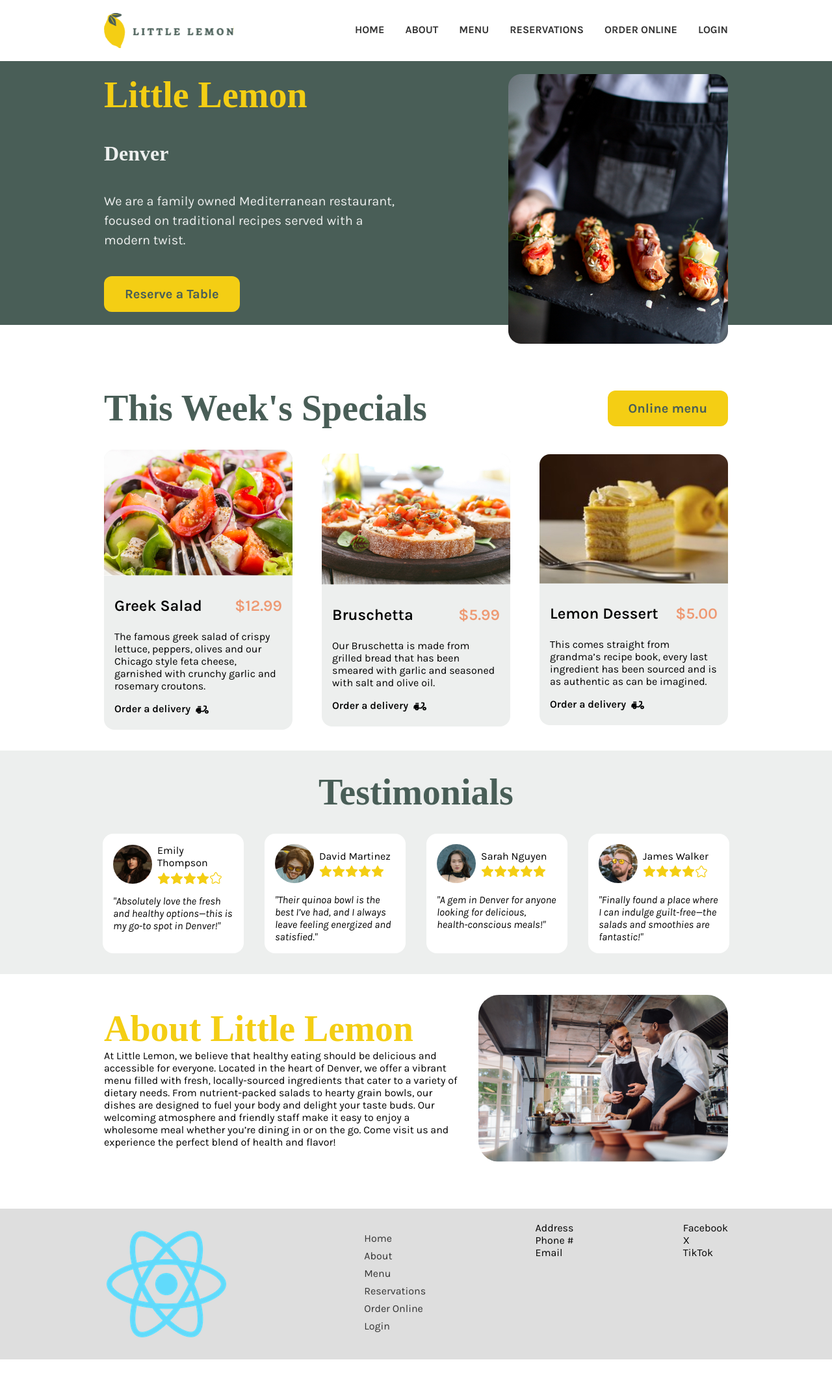
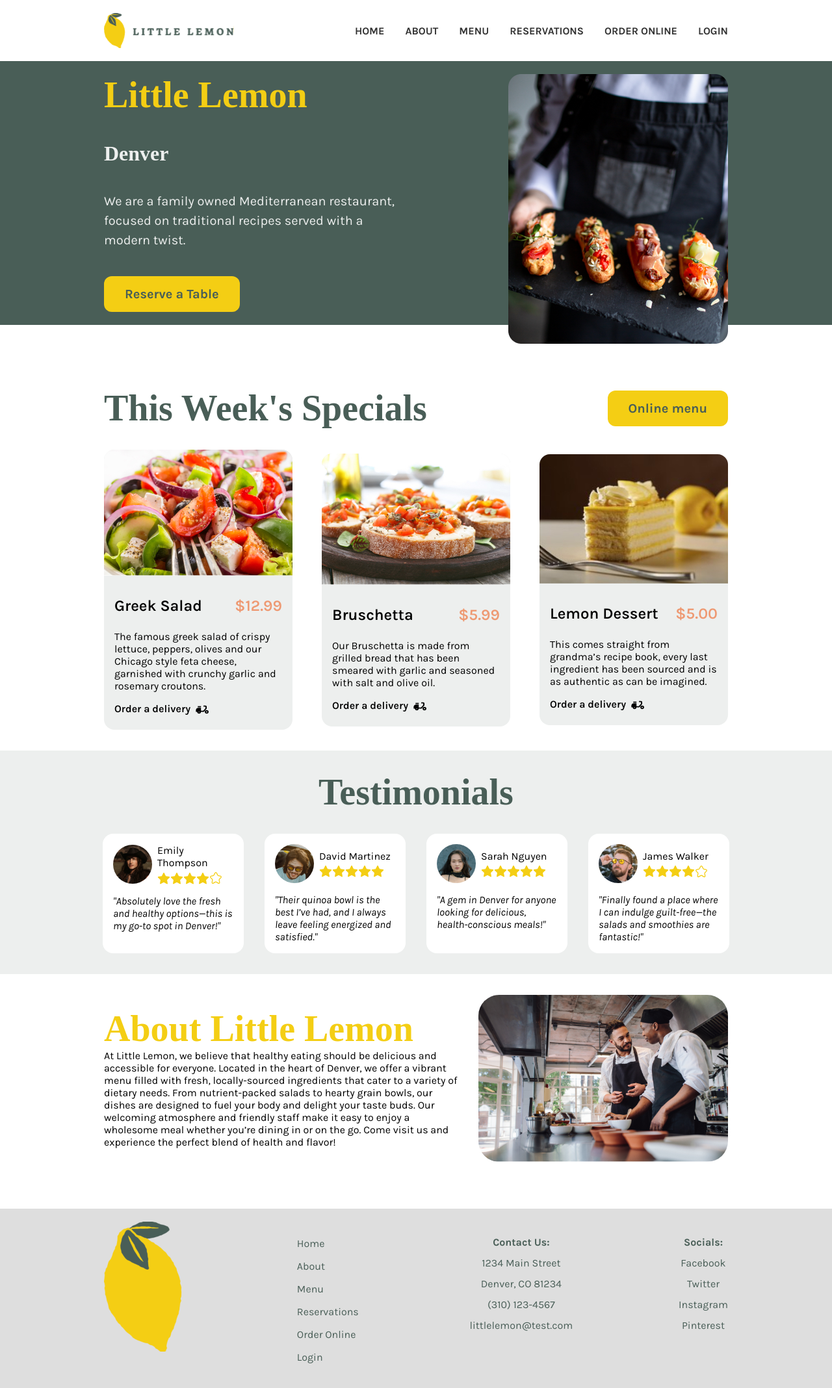
Before and after one commit to ajenkins198621/meta-frontend-capstone, a React (Create React App) app: page / in a window 1280 px wide. Shown: the top 2136 px of the page at 65% size. Before the commit the page ends 2092 px from the top, so only its background shows below. Built offline with nearby package versions, Linux system fonts and the light colour scheme; a web font is replaced by a local one.

Commit message:
Add styles to header and footer

```diff
--- a/src/App.css
+++ b/src/App.css
@@ -76,38 +76,97 @@ button:hover {
 /* ---------------------------------- */
 
 header {
+	align-items: center;
 	display: flex;
-	flex-direction: column;
+	justify-content: space-between;
 	padding: 1.25rem 0;
-}
-
-@media (min-width: 768px) {
-	header {
-		flex-direction: row;
-		justify-content: space-between;
-	}
 }
 
 header .logo {
 	width: 200px;
 }
 
-header nav ul {
+header button {
+	padding: 0;
+	background: none;
+}
+
+header button:hover {
+	background: none;
+}
+
+@media (min-width: 768px) and (max-width: 1023px) {
+	header .logo {
+		width: 130px;
+	}
+}
+
+/* ------------------------------------ */
+/* ------------- MAIN NAV ------------- */
+/* ------------------------------------ */
+
+.main-nav {
+	display: none;
+}
+.main-nav nav ul {
 	display: flex;
-	flex-wrap: wrap;
+	flex-direction: column;
 	gap: 2rem;
 	list-style: none;
 }
 
-header nav ul li a {
+.main-nav nav ul li a {
 	color: #333;
 	font-weight: 700;
 	text-decoration: none;
 	text-transform: uppercase;
 }
 
-header nav ul li a:hover {
+.main-nav nav ul li a:hover {
 	text-decoration: underline;
+}
+
+.hamburger-menu {
+	display: block;
+}
+
+@media (max-width: 767px) {
+	.main-nav.menu-open {
+		background-color: var(--color-light);
+		box-shadow: 0 0 10px rgba(0, 0, 0, 0.1);
+		border-left: 1px solid rgba(0, 0, 0, 0.1);
+		border-right: 1px solid rgba(0, 0, 0, 0.1);
+		border-radius: 0 0 0 1rem;
+		display: block;
+		padding: 2rem;
+		position: absolute;
+		right: 0;
+		text-align: right;
+		transition: all 1s ease;
+		top: 0;
+	}
+}
+
+@media (min-width: 768px) {
+	.hamburger-menu {
+		display: none;
+	}
+
+	.main-nav {
+		display: block;
+		position: relative;
+	}
+
+	.main-nav nav ul {
+		flex-direction: row;
+	}
+}
+
+@media (min-width: 768px) and (max-width: 1023px) {
+	.main-nav nav ul {
+		font-size: 0.8rem;
+		gap: 1rem;
+	}
 }
 
 /* ---------------------------------- */
@@ -116,28 +175,67 @@ header nav ul li a:hover {
 
 footer {
 	background-color: #dedede;
+	color: var(--color-dark-green);
 	width: 100%;
 }
-footer .container {
+
+footer .footer-inner {
+	align-items: center;
 	display: flex;
+	flex-direction: column;
 	justify-content: space-between;
 	padding: 1.25rem 0;
 }
 
-footer ul {
+footer img {
+	display: inline;
+	max-height: 150px;
+}
+
+footer .footer-nav {
 	display: flex;
 	flex-direction: column;
 	gap: 0.5rem;
-	list-style: none;
+	text-align: center;
 }
 
-footer ul a {
-	color: #333;
+footer .footer-nav ul {
+	list-style: none;
+	padding: 0;
+}
+
+footer .footer-nav ul li {
+	padding: 0.5rem;
+}
+
+footer a {
+	color: var(--color-dark-green);
 	text-decoration: none;
 }
 
-footer ul a:hover {
+footer a:hover {
 	text-decoration: underline;
+}
+
+footer .address {
+	color: var(--color-dark-green);
+	margin-top: 1rem;
+	line-height: 2;
+	text-align: center;
+}
+
+@media (min-width: 768px) {
+	footer .footer-inner {
+		align-items: flex-start;
+		flex-direction: row;
+	}
+	footer img {
+		max-height: 200px;
+	}
+	footer .footer-nav ul {
+		flex-direction: row;
+		text-align: left;
+	}
 }
 
 /* ---------------------------------- */
@@ -154,44 +252,56 @@ main {
 
 .hero {
 	background-color: var(--color-dark-green);
-}
-
-.hero {
 	padding: 1.25rem 0;
 }
 
-.hero .container {
+.hero .hero-inner {
+	align-items: center;
 	display: flex;
 	flex-direction: column;
+	gap: 1.5rem;
+}
+
+.hero .description {
+	align-items: center;
+	display: flex;
+	flex-direction: column;
+	gap: 1rem;
+}
+
+.hero .description p {
+	color: var(--color-light);
+	font-size: 1.25rem;
+	line-height: 1.5;
+	text-align: center;
 }
 
 @media (min-width: 768px) {
-	.hero .container {
+	.hero .hero-inner {
+		align-items: flex-start;
 		gap: 2rem;
 		flex-direction: row;
 		justify-content: space-between;
 	}
-	.hero .container > div {
+	.hero .hero-inner > div {
 		position: relative;
 		width: calc(50% - 2rem);
 	}
-}
 
-.hero p {
-	color: var(--color-light);
-	font-size: 1.25rem;
-	line-height: 1.5;
-}
+	.hero .description {
+		align-items: flex-start;
+	}
+	.hero .description p {
+		text-align: left;
+	}
+	.hero img {
+		position: absolute;
+		right: 0;
+	}
 
-.hero .description {
-	display: flex;
-	flex-direction: column;
-	gap: 2.5rem;
-}
-
-.hero img {
-	position: absolute;
-	right: 0;
+	.hero .description {
+		gap: 2.5rem;
+	}
 }
 
 /* ------------------------------------ */
--- a/src/Footer.js
+++ b/src/Footer.js
@@ -2,8 +2,11 @@ const Footer = () => {
 	return (
 		<footer>
 			<div className="container">
-				<img alt="Little Lemon Logo" src="/logo192.png" />
-
+				<div className="footer-inner">
+					<div>
+						<img alt="Little Lemon Logo" src="/lemon-large.png" />
+					</div>
+					<div className="footer-nav">
 						<nav>
 							<ul>
 								<li>
@@ -26,17 +29,35 @@ const Footer = () => {
 								</li>
 							</ul>
 						</nav>
-
-				<div>
-					<p>Address</p>
-					<p>Phone #</p>
-					<p>Email</p>
 					</div>
 
-				<div>
-					<p>Facebook</p>
-					<p>X</p>
-					<p>TikTok</p>
+					<div className="address">
+						<p>
+							<strong>Contact Us:</strong>
+						</p>
+						<p>1234 Main Street</p>
+						<p>Denver, CO 81234</p>
+						<p>(310) 123-4567</p>
+						<p>littlelemon@test.com</p>
+					</div>
+
+					<div className="address">
+						<p>
+							<strong>Socials:</strong>
+						</p>
+						<p>
+							<a href="facebook.com">Facebook</a>
+						</p>
+						<p>
+							<a href="twitter.com">Twitter</a>
+						</p>
+						<p>
+							<a href="instagram.com">Instagram</a>
+						</p>
+						<p>
+							<a href="pinterest.com">Pinterest</a>
+						</p>
+					</div>
 				</div>
 			</div>
 		</footer>
--- /dev/null
+++ b/src/HamburgerMenuIcon.jsx
@@ -0,0 +1,17 @@
+const HamburgerMenuIcon = ({ onClick }) => {
+	return (
+		<button onClick={onClick}>
+			<svg width="40" height="24" viewBox="0 0 40 24" fill="none" xmlns="http://www.w3.org/2000/svg">
+				<path
+					d="M2 22H38M2 12H38M2 2H38"
+					stroke="#495E57"
+					stroke-width="4"
+					stroke-linecap="round"
+					stroke-linejoin="round"
+				/>
+			</svg>
+		</button>
+	);
+};
+
+export default HamburgerMenuIcon;
--- a/src/Header.js
+++ b/src/Header.js
@@ -1,11 +1,42 @@
-import Menu from "./Nav";
+import { useState } from "react";
+import HamburgerMenuIcon from "./HamburgerMenuIcon";
+import Nav from "./Nav";
+import { useRef } from "react";
+import { useEffect } from "react";
 
 const Header = () => {
+	const [isMenuOpen, setIsMenuOpen] = useState(false);
+	const menuRef = useRef(null);
+
+	useEffect(() => {
+		const handleClickOutside = (event) => {
+			if (menuRef.current && !menuRef.current.contains(event.target)) {
+				setIsMenuOpen(false);
+			}
+		};
+
+		if (isMenuOpen) {
+			document.addEventListener("mousedown", handleClickOutside);
+		}
+		return () => {
+			document.removeEventListener("mousedown", handleClickOutside);
+		};
+	}, [isMenuOpen]);
+
 	return (
 		<div className="container">
 			<header>
 				<img src="/Logo.svg" alt="Little Lemon logo" className="logo" />
-				<Menu />
+				<div ref={menuRef} className="hamburger-menu">
+					<HamburgerMenuIcon
+						onClick={() => {
+							setIsMenuOpen(!isMenuOpen);
+						}}
+					/>
+				</div>
+				<div className={`main-nav${isMenuOpen ? " menu-open" : ""}`}>
+					<Nav />
+				</div>
 			</header>
 		</div>
 	);
--- a/src/Hero.js
+++ b/src/Hero.js
@@ -4,6 +4,7 @@ const Hero = () => {
 	return (
 		<div className="hero">
 			<div className="container">
+				<div className="hero-inner">
 					<div className="description">
 						<h2>Little Lemon</h2>
 						<h3>Denver</h3>
@@ -18,6 +19,7 @@ const Hero = () => {
 					</div>
 				</div>
 			</div>
+		</div>
 	);
 };
 
```
Also changed, not shown: public/lemon-large.png (added). Lines whose indentation alone changed are shown as unchanged.
